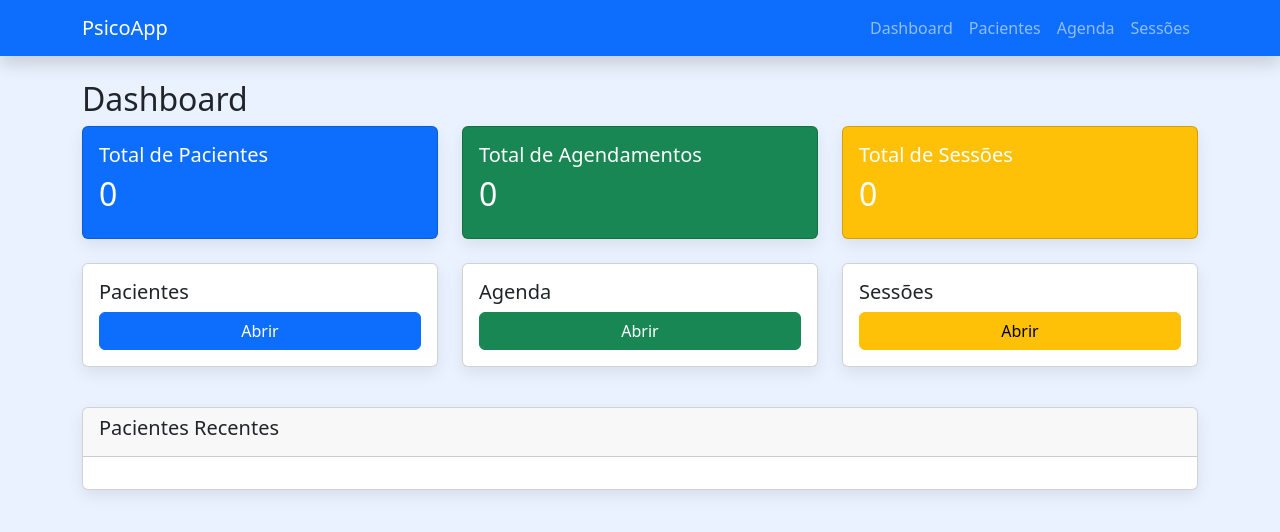
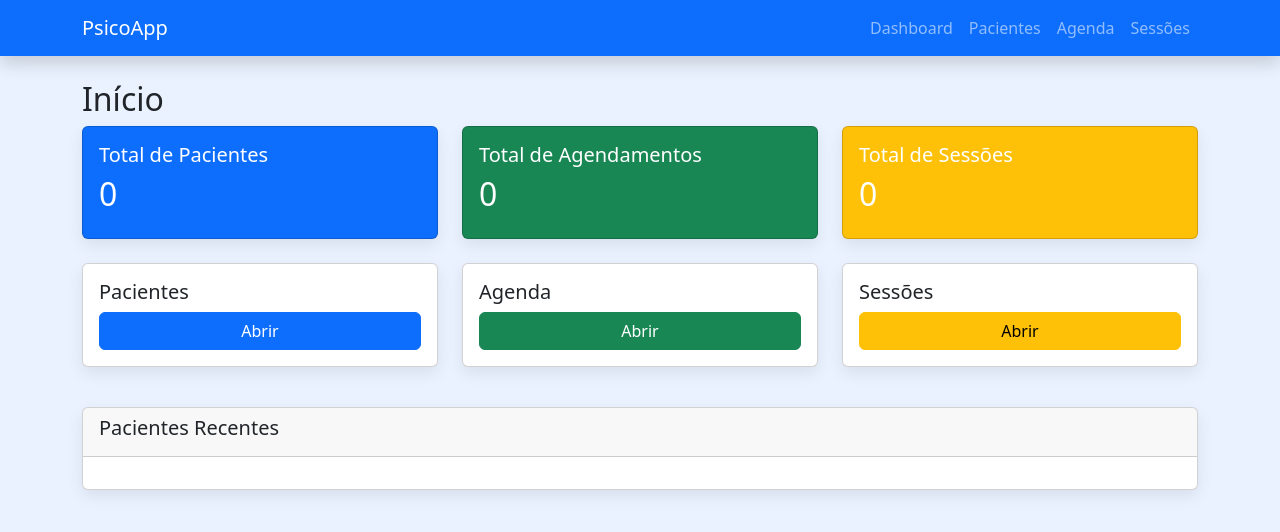
Before and after one commit to algum-nome/PsicoApp, a website: page index.html in a window 1280 px wide. Drawn offline with nearby package versions, Linux system fonts and the light colour scheme; no server answers.

Commit message:
Update index.html for dashboard layout changes

```diff
--- a/index.html
+++ b/index.html
@@ -4,7 +4,7 @@
 <head>
     <meta charset="UTF-8">
     <meta name="viewport" content="width=device-width, initial-scale=1.0">
-    <title>PsicoApp - Dashboard</title>
+    <title>PsicoApp</title>
     <link rel="stylesheet" href="css/style.css">
     <link href="https://cdn.jsdelivr.net/npm/bootstrap@5.3.2/dist/css/bootstrap.min.css" rel="stylesheet">
 
@@ -20,7 +20,7 @@
     <div id="navbar"></div>
 
     <div class="container mt-4">
-        <h2>Dashboard</h2>
+        <h2>Início</h2>
 
         <div class="row mb-4">
             <div class="col-md-4">
@@ -91,4 +91,5 @@
     <script src="https://cdn.jsdelivr.net/npm/bootstrap@5.3.2/dist/js/bootstrap.bundle.min.js"></script>
 
 </body>
+
 </html>
```
